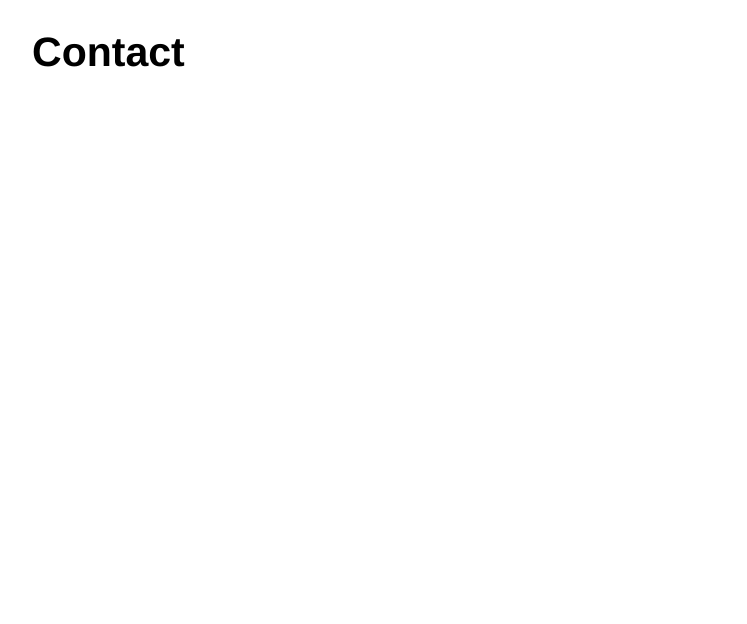
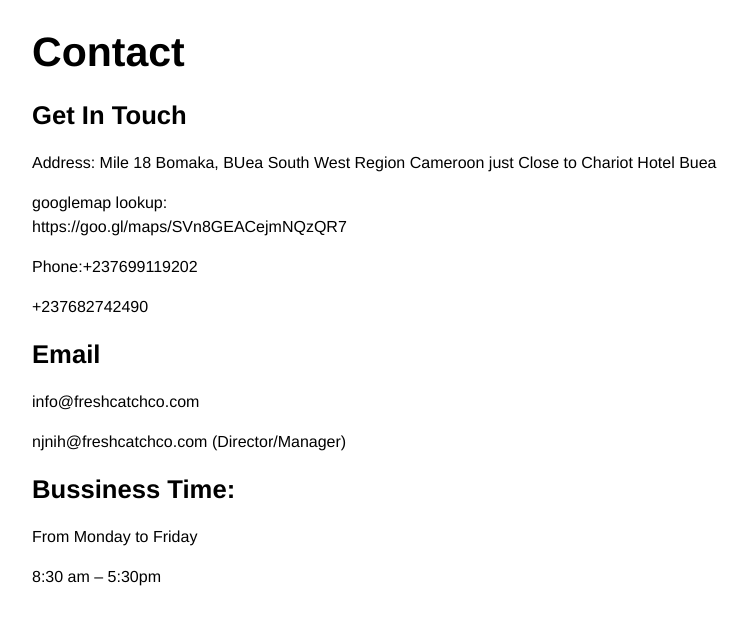
Before and after one commit to njnih/web-workshop, a plain HTML site: page contact/index.html in a window 1280 px wide. Shown: the whole page, without its empty margins (0-747 px from the left). Drawn offline with Linux system fonts and the light colour scheme.

Commit message:
Update index.html

```diff
--- a/contact/index.html
+++ b/contact/index.html
@@ -6,7 +6,7 @@
     <meta charset="utf-8">
     <meta name="viewport" content="width=device-width, initial-scale=1.0" />
     <link rel="stylesheet" href="../css/styles.css">
-    <title>Contact | Yaoundé Web Design Workshop</title>
+    <title>Contact Fresh Catch Co.</title>
   </head>
 
   <body>
@@ -14,7 +14,24 @@
       <h1>Contact</h1>
     </header>
     <main>
+      <h2>Get In Touch</h2>
 
+      <p>Address: Mile 18 Bomaka, BUea South West Region Cameroon just Close to Chariot Hotel Buea</p>
+
+      googlemap lookup: <nav>https://goo.gl/maps/SVn8GEACejmNQzQR7</nav>
+
+      <p>Phone:+237699119202</p> <p>+237682742490</p>
+
+      <h2>Email</h2>
+
+      <p>info@freshcatchco.com</p>
+      <p>njnih@freshcatchco.com (Director/Manager)</p>
+
+      <h2>Bussiness Time:</h2>
+
+      <p>From Monday to Friday</p>
+
+      <p>8:30 am – 5:30pm</p>
 
 
     </main>
```
